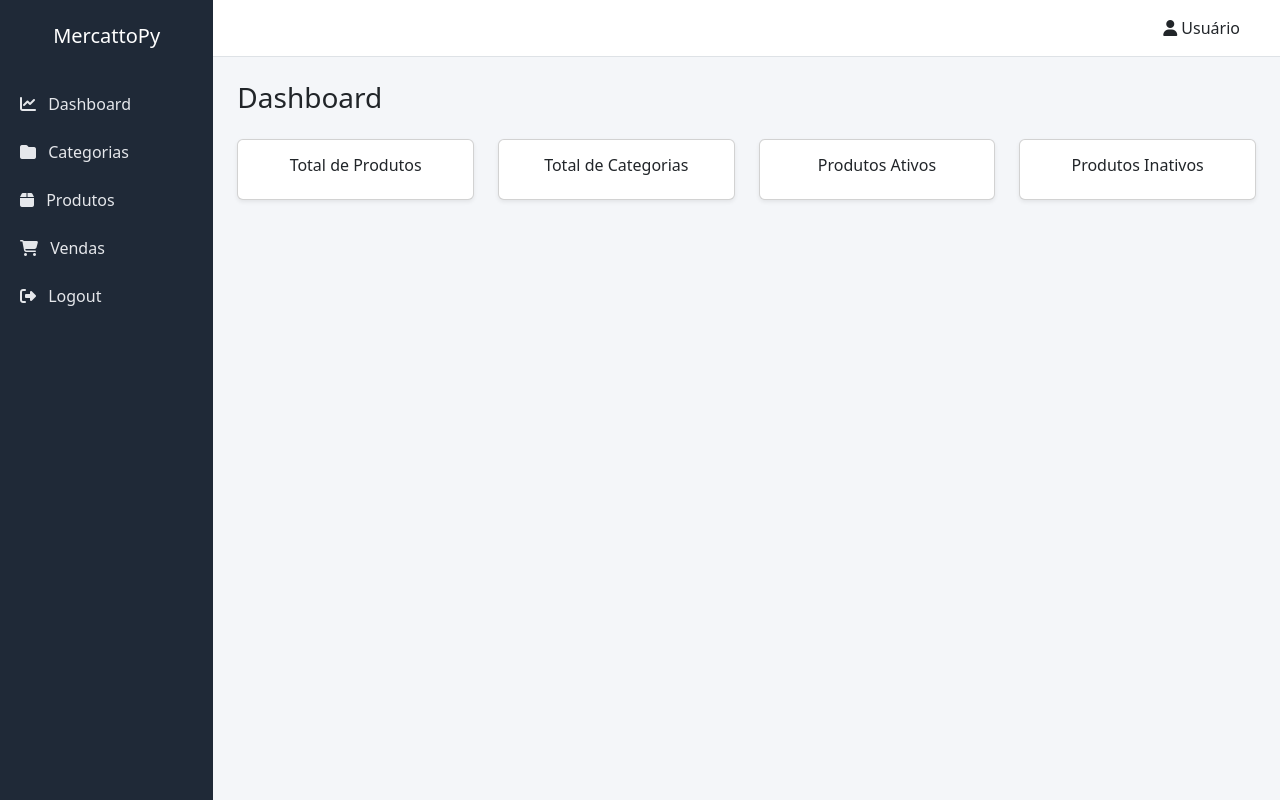
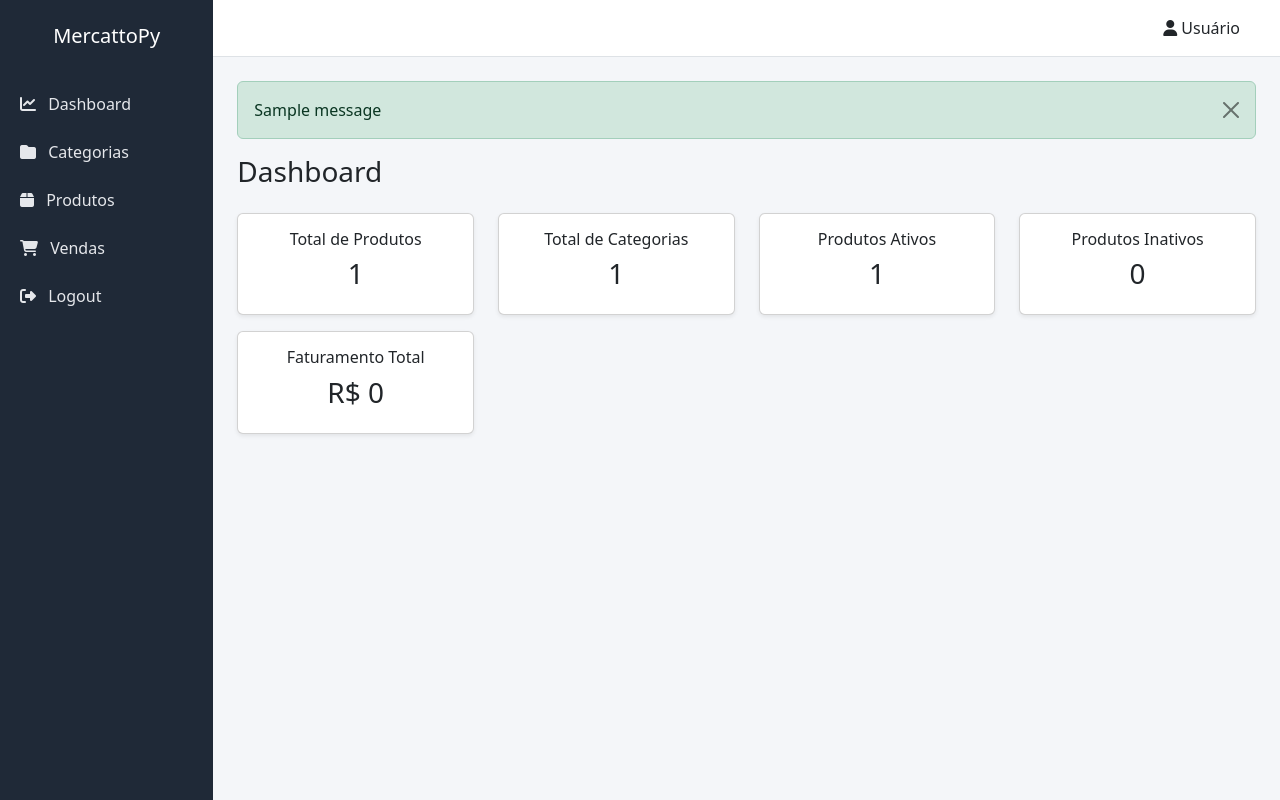
Before and after one commit to Hiram-sc/mercattopy, a Django app: page /dashboard/ in a window 1280 px wide. Run offline with Django 5.2, Linux system fonts and the light colour scheme; tables that the repository leaves empty hold one stand-in row (values such as "Sample post"); one stand-in notice (Sample message) is shown.

Commit message:
preparando KPIs e métricas no dashboard

```diff
--- a/catalog/templates/base.html
+++ b/catalog/templates/base.html
@@ -60,6 +60,16 @@
             </div>
 
             <div class="p-4">
+                {% if messages %}
+                    {% for message in messages %}
+                    <div class="alert alert-{{ message.tags }} alert-dismissible fade show" role="alert">
+                        {{ message }}
+                        <button type="button" class="btn-close" data-bs-dismiss="alert"></button>
+                    </div>
+                    {% endfor %}
+                </ul>
+                {% endif %}
+
                 {% block content %}{% endblock %}
             </div>
         </main>
@@ -67,5 +77,8 @@
     </div>
 </div>
 
+<script src="https://cdn.jsdelivr.net/npm/bootstrap@5.3.2/dist/js/bootstrap.bundle.min.js"></script>
+{% block extra_scripts %}{% endblock %}
+
 </body>
 </html>
--- a/catalog/templates/dashboard/dashboard.html
+++ b/catalog/templates/dashboard/dashboard.html
@@ -10,7 +10,7 @@
         <div class="card shadow-sm">
             <div class="card-body text-center">
                 <h6>Total de Produtos</h6>
-                <h3>{{ total_products }}</h3>
+                <h3>{{ total_products|default:0 }}</h3>
             </div>
         </div>
     </div>
@@ -19,7 +19,7 @@
         <div class="card shadow-sm">
             <div class="card-body text-center">
                 <h6>Total de Categorias</h6>
-                <h3>{{ total_categories }}</h3>
+                <h3>{{ total_categories|default:0 }}</h3>
             </div>
         </div>
     </div>
@@ -28,7 +28,7 @@
         <div class="card shadow-sm">
             <div class="card-body text-center">
                 <h6>Produtos Ativos</h6>
-                <h3>{{ active_products }}</h3>
+                <h3>{{ active_products|default:0 }}</h3>
             </div>
         </div>
     </div>
@@ -37,7 +37,15 @@
         <div class="card shadow-sm">
             <div class="card-body text-center">
                 <h6>Produtos Inativos</h6>
-                <h3>{{ inactive_products }}</h3>
+                <h3>{{ inactive_products|default:0 }}</h3>
+            </div>
+        </div>
+    </div>
+    <div class="col-md-3">
+        <div class="card shadow-sm mt-3">
+            <div class="card-body text-center">
+                <h6>Faturamento Total</h6>
+                <h3>R$ {{ total_revenue|default:0 }}</h3>
             </div>
         </div>
     </div>
--- a/catalog/urls.py
+++ b/catalog/urls.py
@@ -4,8 +4,8 @@ from . import views
 urlpatterns = [
     path('categoria/', views.lista_categoria, name='categoria'),
     path('produto/', views.lista_produto, name='produto'),
-    path('produto/<int:id>/excluir', views.excluir_produto, name='product_delete'),
+    path('produto/<int:id>/excluir/', views.excluir_produto, name='product_delete'),
     path('produto/novo/', views.criar_produto, name='product_add'),
     path('produto/<int:id>/', views.item_produto, name='product_detail'),
-    path('produto/<int:id>/editar', views.editar_produto, name='product_edit')
+    path('produto/<int:id>/editar/', views.editar_produto, name='product_edit')
 ]
--- a/catalog/views.py
+++ b/catalog/views.py
@@ -1,10 +1,11 @@
+from datetime import date
 from django.contrib import messages
 from django.shortcuts import render, redirect
 from catalog.forms import ProdutoForm
 from catalog.models import Categoria, Produto
+from sales.models import Sale, SaleItem
+from django.db.models import Sum
 
-def dashboard(request):
-    return render(request, 'dashboard/dashboard.html')
 
 def logout_view(request):
     return render(request, 'auth/login.html')
@@ -20,6 +21,34 @@ def lista_produto(request):
 def item_produto(request, id):
     product = Produto.objects.get(id=id)
     return render(request, "catalog/product_detail.html", {"product" : product})
+
+
+def dashboard(request):
+    total_products = Produto.objects.count()
+
+    total_categories = Produto.objects.count()
+    active_products = Produto.objects.filter(status=True).count()
+    inactive_products = Produto.objects.filter(status=False).count()
+
+    total_revenue = Sale.objects.filter(status='pago').aggregate(Sum('total'))
+
+    context = {
+        'total_products' : total_products,
+        'total_categories' : total_categories,
+        'active_products' : active_products,
+        'inactive_products' : inactive_products
+    }
+
+    return render(request, 'dashboard/dashboard.html', context)
+
+def vendas_dashboard(request):
+    today_sales = Sale.objects.filter(data=date.today()).count
+
+    contexto = {
+        "today_sales" : today_sales
+    }
+
+    return render(request, 'dashboard/dashboard.html', contexto)
 
 
 def criar_produto(request):
@@ -65,10 +94,6 @@ def excluir_produto(request, id):
     product = Produto.objects.get(id=id)
 
     if request.method == "POST":
-        if product.quantidade_estoque > 0:
-            messages.error(request, "Não é possível excluir produto com estoque maior que zero.")
-            return redirect("product_detail", id=product.id)
-
         product.delete()
         messages.success(request, "Produto excluído com sucesso.")
         return redirect("produto")
--- a/sales/templates/sales/register_sale.html
+++ b/sales/templates/sales/register_sale.html
@@ -22,10 +22,12 @@
             <tr>
                 <td>{{ produto.nome }}</td>
                 <td>
-                    <input type="number" name="quantidade_{{ produto.id }}" class="form-control">
+                    <input type="number" name="quantidade_{{ produto.id }}" class="form-control form-control-sm" style="width: 30%">
                 </td>
                 <td>R$ {{ produto.preco }}</td>
-                <td>-</td>
+                <td>
+                    <div class="ps-4">-</div>
+                </td>
             </tr>
             {% endfor %}
         </tbody>
```
Also changed, not shown: sales/views.py (+6 -1 lines).
